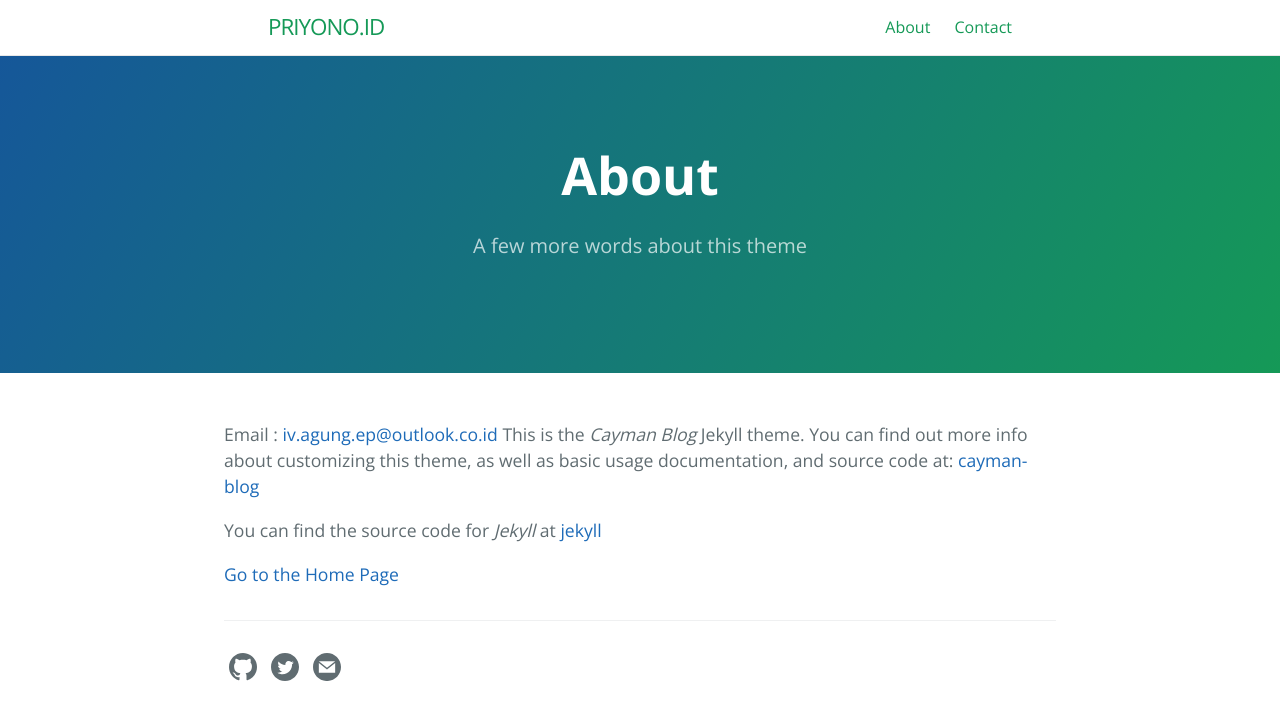
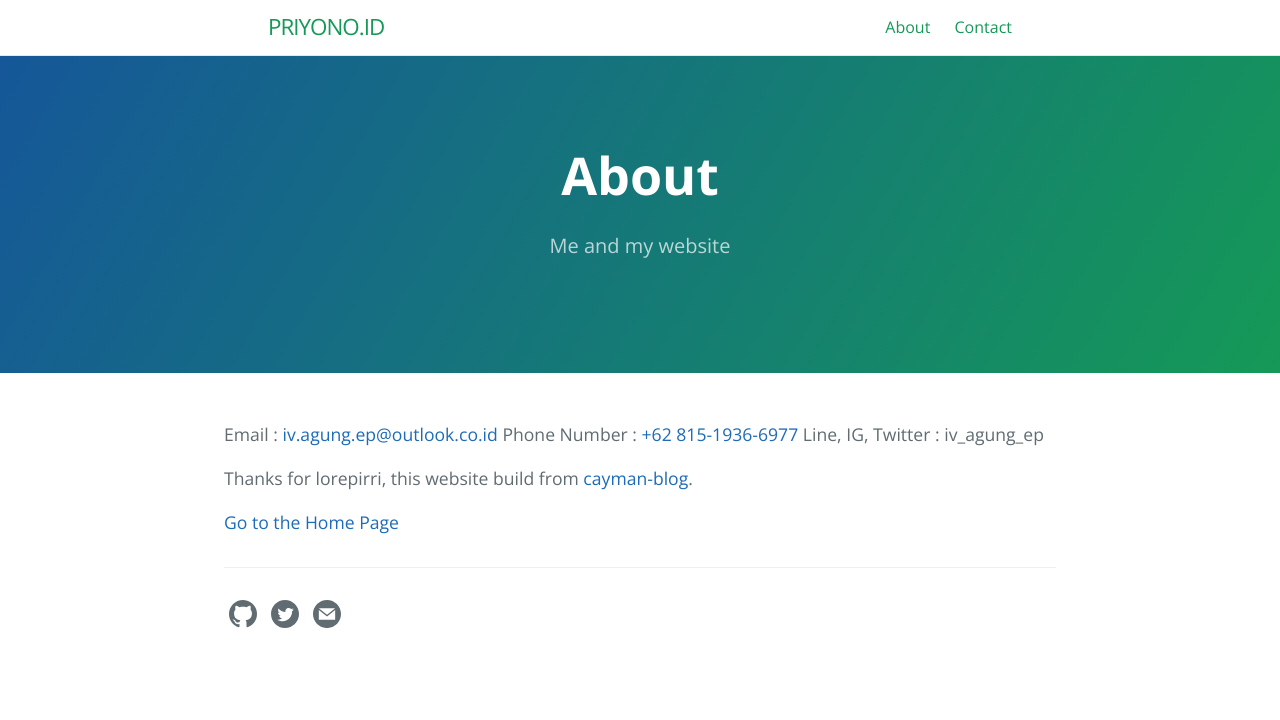
Before and after one commit to agungpriyono/agungpriyono.github.io, a Jekyll site: the page built from about.md, in a window 1280 px wide. Shown: the top 720 px of the page. Built offline with Jekyll 4.4.1, drawn with Linux system fonts in a browser that asks for light colours.

Commit message:
Update about.md

```diff
--- a/about.md
+++ b/about.md
@@ -1,14 +1,14 @@
 ---
 layout: page
 title: About
-tagline: A few more words about this theme
+tagline: Me and my website
 permalink: /about.html
 ---
 
 Email : [iv.agung.ep@outlook.co.id](mailto:iv.agung.ep@outlook.co.id)
-This is the _Cayman Blog_ Jekyll theme. You can find out more info about customizing this theme, as well as basic usage documentation, and source code at: [cayman-blog](https://github.com/lorepirri/cayman-blog)
+Phone Number : [+62 815-1936-6977](tel:+6281519366977)
+Line, IG, Twitter : iv_agung_ep
 
-You can find the source code for _Jekyll_ at [jekyll](https://github.com/jekyll/jekyll)
-
+Thanks for lorepirri, this website build from [cayman-blog](https://github.com/lorepirri/cayman-blog).
 
 [Go to the Home Page]({{ site.url }}{{ site.baseurl }})
```
